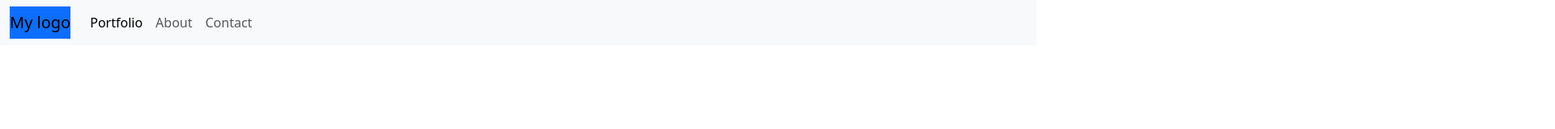
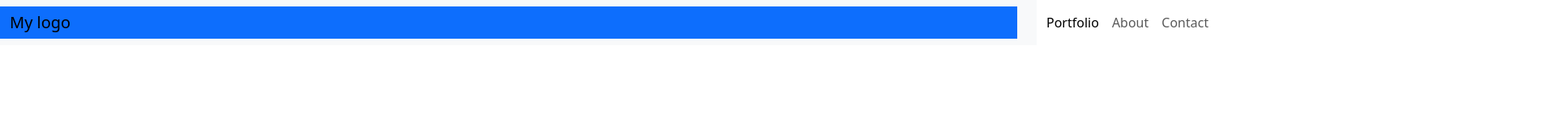
Before and after one commit to porag-m06/Bootstrap-porag-sunday-pairprogramming, a plain HTML site: page index.html in a window 1280 px wide. Shown: the top 160 px of the page at 81% size, 1920 px wide, since content can reach past the window. Drawn offline with nearby package versions, Linux system fonts and the light colour scheme.

Commit message:
nav updated

```diff
--- a/index.html
+++ b/index.html
@@ -10,9 +10,10 @@
 <body>
    <header>
     <nav class="navbar navbar-expand-lg navbar-light bg-light">
-        <div class="container-fluid d-flex justify-content-between">
+        <div class="container-fluid row">
           <a class="navbar-brand bg-primary" href="#">My logo</a>
-          <div class="collapse navbar-collapse " id="navbarText">
+
+          <div class="collapse navbar-collapse d-flex flex-row-reverse" id="navbarText">
             <ul class="navbar-nav me-auto mb-2 mb-lg-0">
               <li class="nav-item">
                 <a class="nav-link active" aria-current="page" href="#">Portfolio</a>
```
